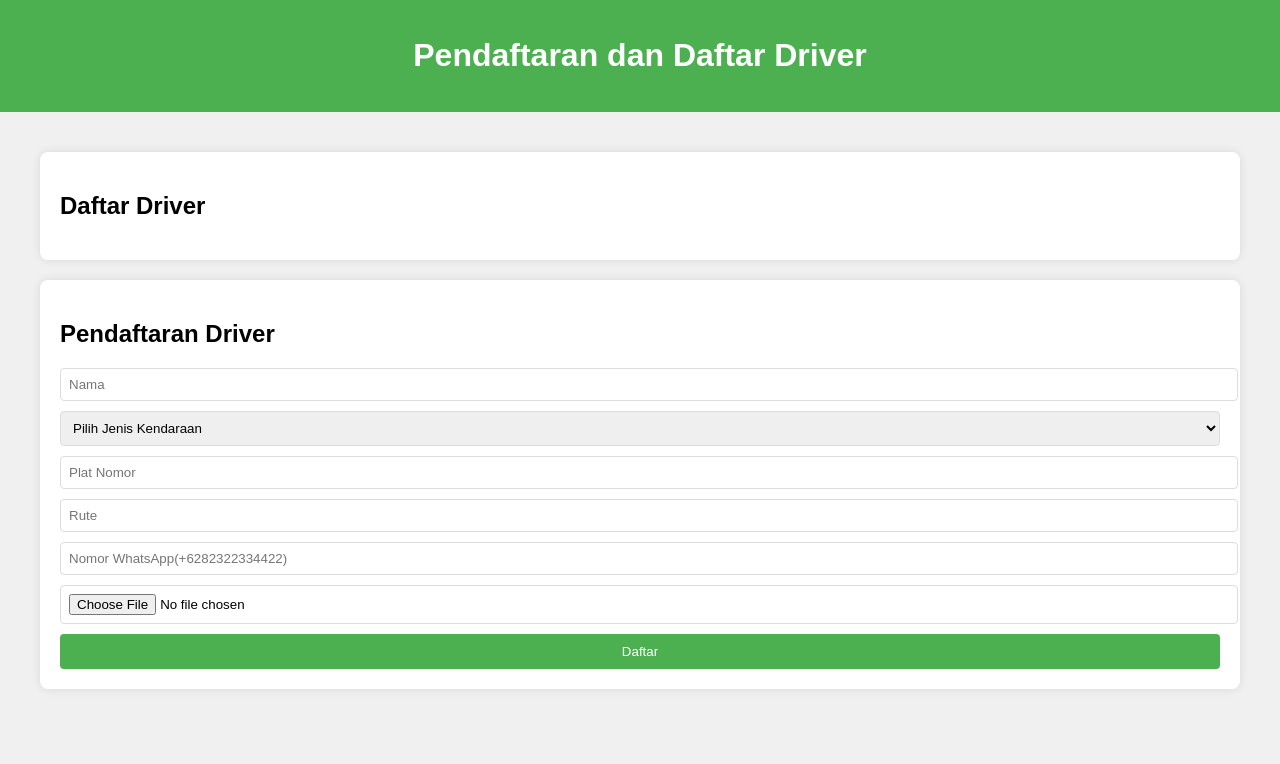
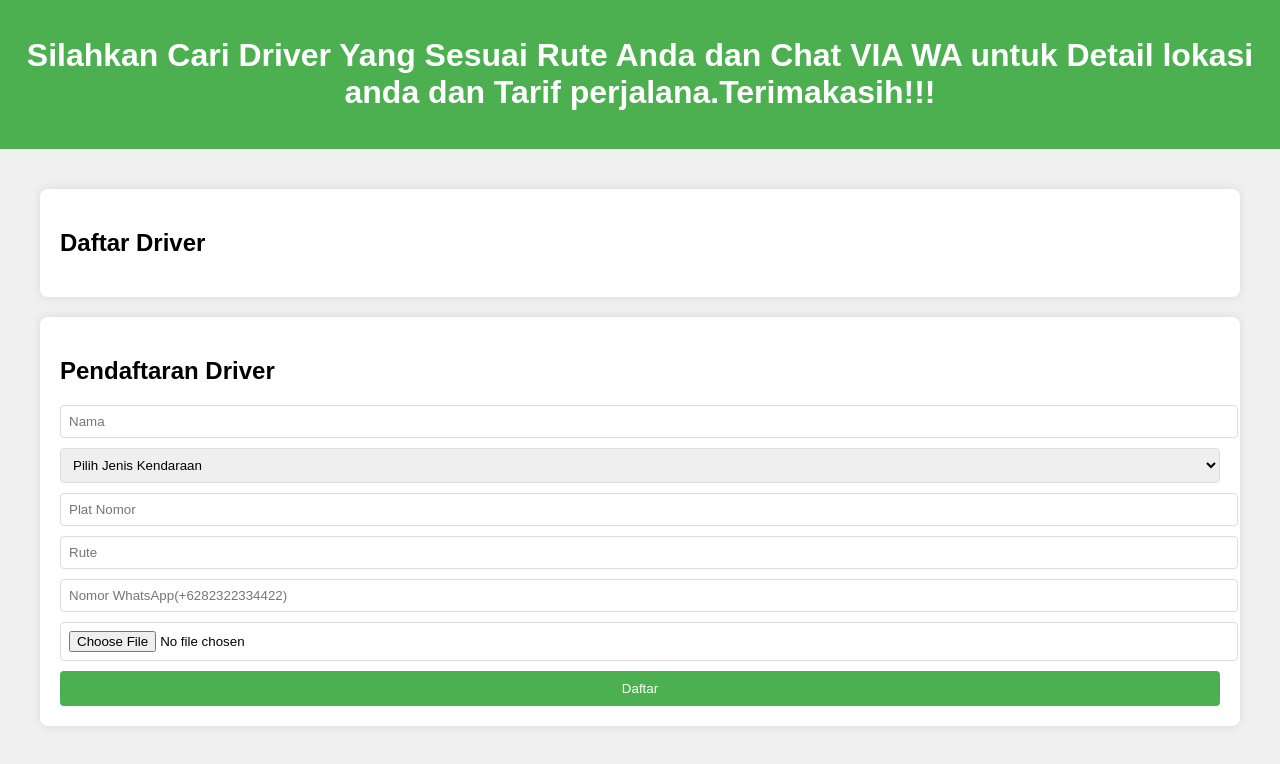
Before and after one commit to Ebenheser/Go_IWIP, a plain HTML site: page motor.html in a window 1280 px wide. Drawn offline with Linux system fonts and the light colour scheme.

Commit message:
Update motor.html

```diff
--- a/motor.html
+++ b/motor.html
@@ -101,7 +101,7 @@
 </head>
 <body>
     <header>
-        <h1>Pendaftaran dan Daftar Driver</h1>
+        <h1>Silahkan Cari Driver Yang Sesuai Rute Anda dan Chat VIA WA untuk Detail lokasi anda dan Tarif perjalana.Terimakasih!!!</h1>
     </header>
     <div class="container">
         <div class="driver-list">
```
